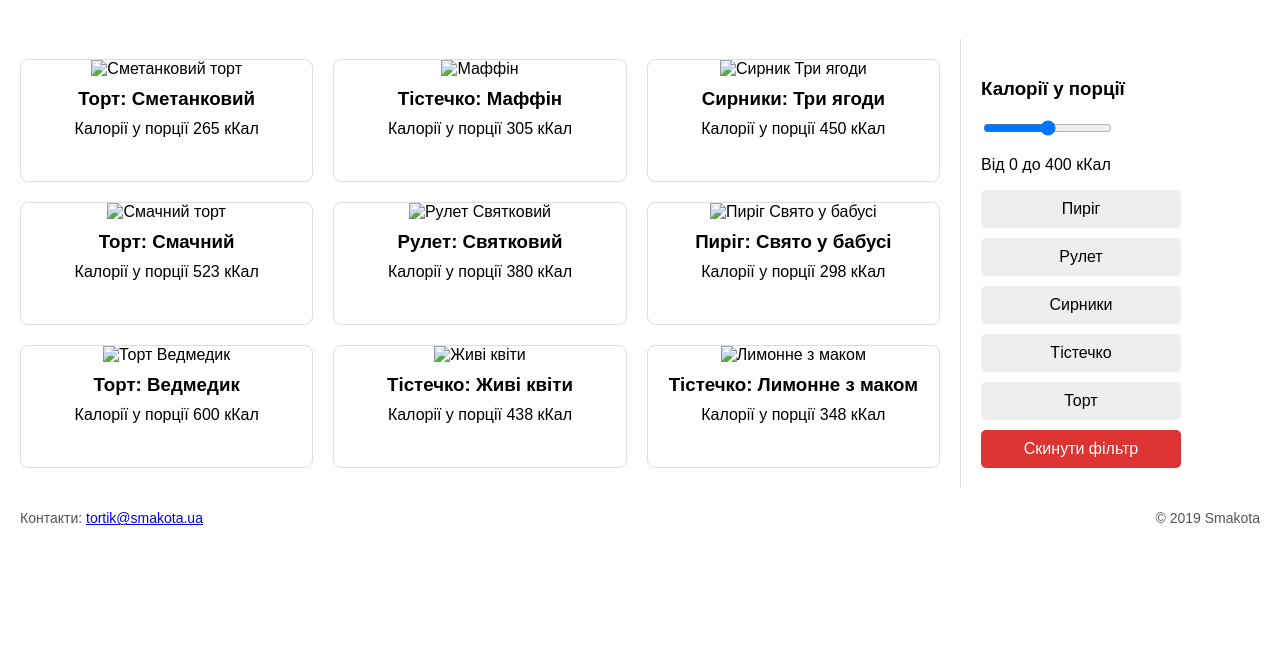
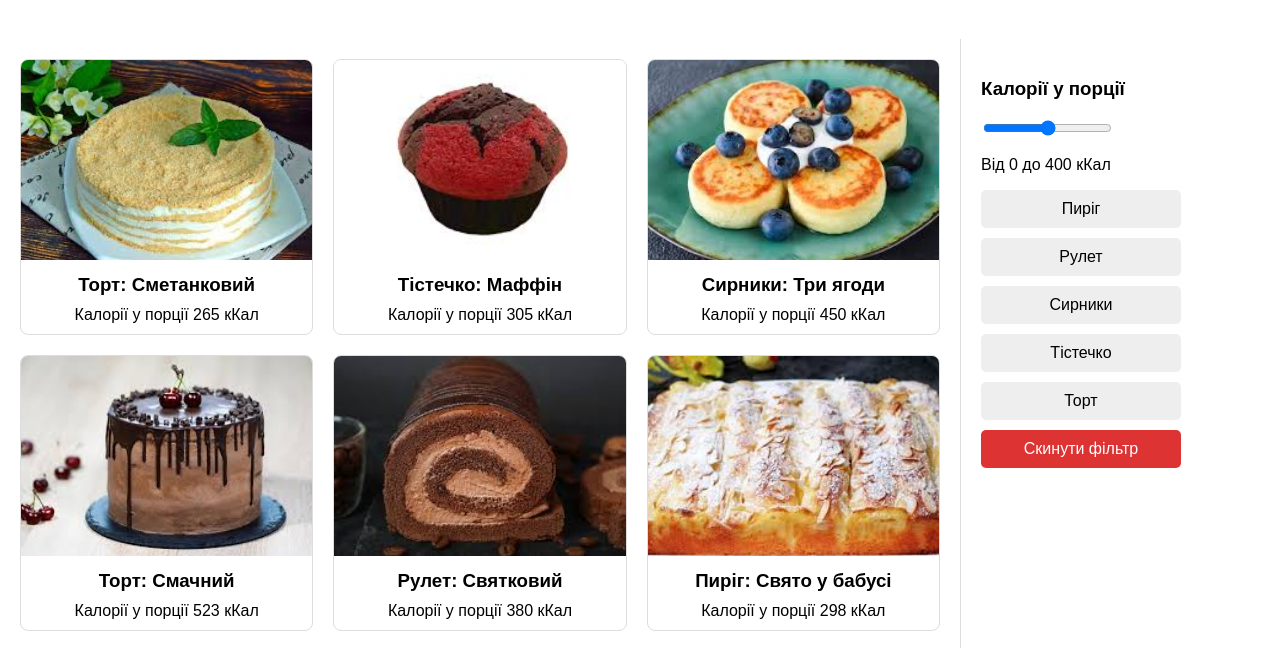
Before and after one commit to Mark-Ovsiannikov/LAB_11, a plain HTML site: page index.html in a window 1280 px wide. Shown: the part 81-729 px from the top of the page. Drawn offline with Linux system fonts and the light colour scheme.

Commit message:
index.html

```diff
--- a/index.html
+++ b/index.html
@@ -30,55 +30,55 @@
 
   <main class="gallery">
     <article class="card" data-cat="Торт">
-      <img src="img/smetankovi.jfif" alt="Сметанковий торт">
+      <img src="smetankovi.jfif" alt="Сметанковий торт">
       <h3 class="name">Торт: Сметанковий</h3>
       <p class="calories">Калорії у порції 265 кКал</p>
     </article>
 
     <article class="card" data-cat="Тістечко">
-      <img src="img/mafin.jfif" alt="Маффін">
+      <img src="mafin.jfif" alt="Маффін">
       <h3 class="name">Тістечко: Маффін</h3>
       <p class="calories">Калорії у порції 305 кКал</p>
     </article>
 
     <article class="card" data-cat="Сирники">
-      <img src="img/sirnik.jfif" alt="Сирник Три ягоди">
+      <img src="sirnik.jfif" alt="Сирник Три ягоди">
       <h3 class="name">Сирники: Три ягоди</h3>
       <p class="calories">Калорії у порції 450 кКал</p>
     </article>
 
     <article class="card" data-cat="Торт">
-      <img src="img/smachni.jfif" alt="Смачний торт">
+      <img src="smachni.jfif" alt="Смачний торт">
       <h3 class="name">Торт: Смачний</h3>
       <p class="calories">Калорії у порції 523 кКал</p>
     </article>
 
     <article class="card" data-cat="Рулет">
-      <img src="img/rulet.jfif" alt="Рулет Святковий">
+      <img src="rulet.jfif" alt="Рулет Святковий">
       <h3 class="name">Рулет: Святковий</h3>
       <p class="calories">Калорії у порції 380 кКал</p>
     </article>
 
     <article class="card" data-cat="Пиріг">
-      <img src="img/babysi.jfif" alt="Пиріг Свято у бабусі">
+      <img src="babysi.jfif" alt="Пиріг Свято у бабусі">
       <h3 class="name">Пиріг: Свято у бабусі</h3>
       <p class="calories">Калорії у порції 298 кКал</p>
     </article>
 
     <article class="card" data-cat="Торт">
-      <img src="img/vedmedik.jfif" alt="Торт Ведмедик">
+      <img src="vedmedik.jfif" alt="Торт Ведмедик">
       <h3 class="name">Торт: Ведмедик</h3>
       <p class="calories">Калорії у порції 600 кКал</p>
     </article>
 
     <article class="card" data-cat="Тістечко">
-      <img src="img/ryki.jfif" alt="Живі квіти">
+      <img src="ryki.jfif" alt="Живі квіти">
       <h3 class="name">Тістечко: Живі квіти</h3>
       <p class="calories">Калорії у порції 438 кКал</p>
     </article>
 
     <article class="card" data-cat="Тістечко">
-      <img src="img/limon.jfif" alt="Лимонне з маком">
+      <img src="limon.jfif" alt="Лимонне з маком">
       <h3 class="name">Тістечко: Лимонне з маком</h3>
       <p class="calories">Калорії у порції 348 кКал</p>
     </article>
@@ -108,4 +108,5 @@
     </div>
   </footer>
 </body>
+
 </html>
```
